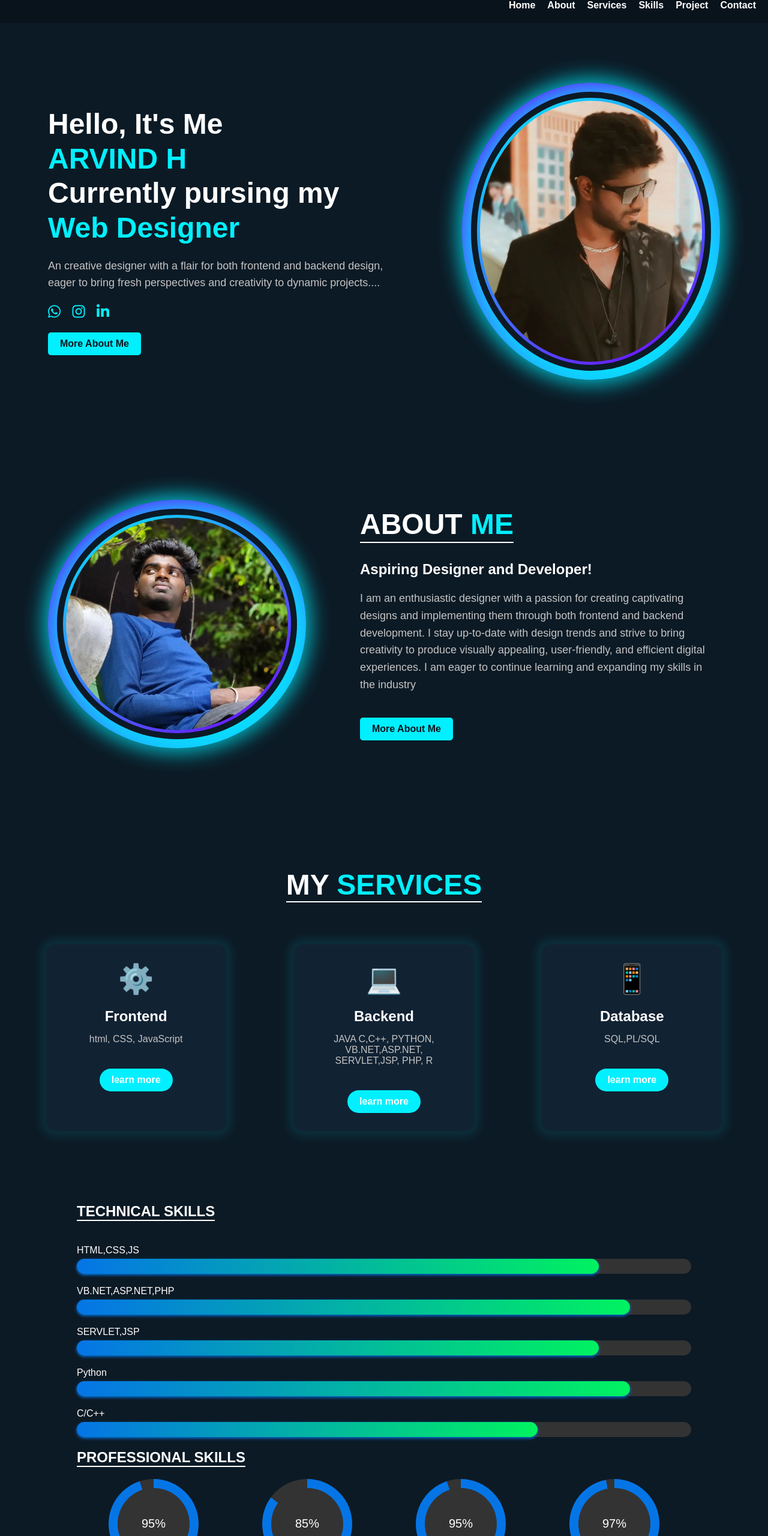
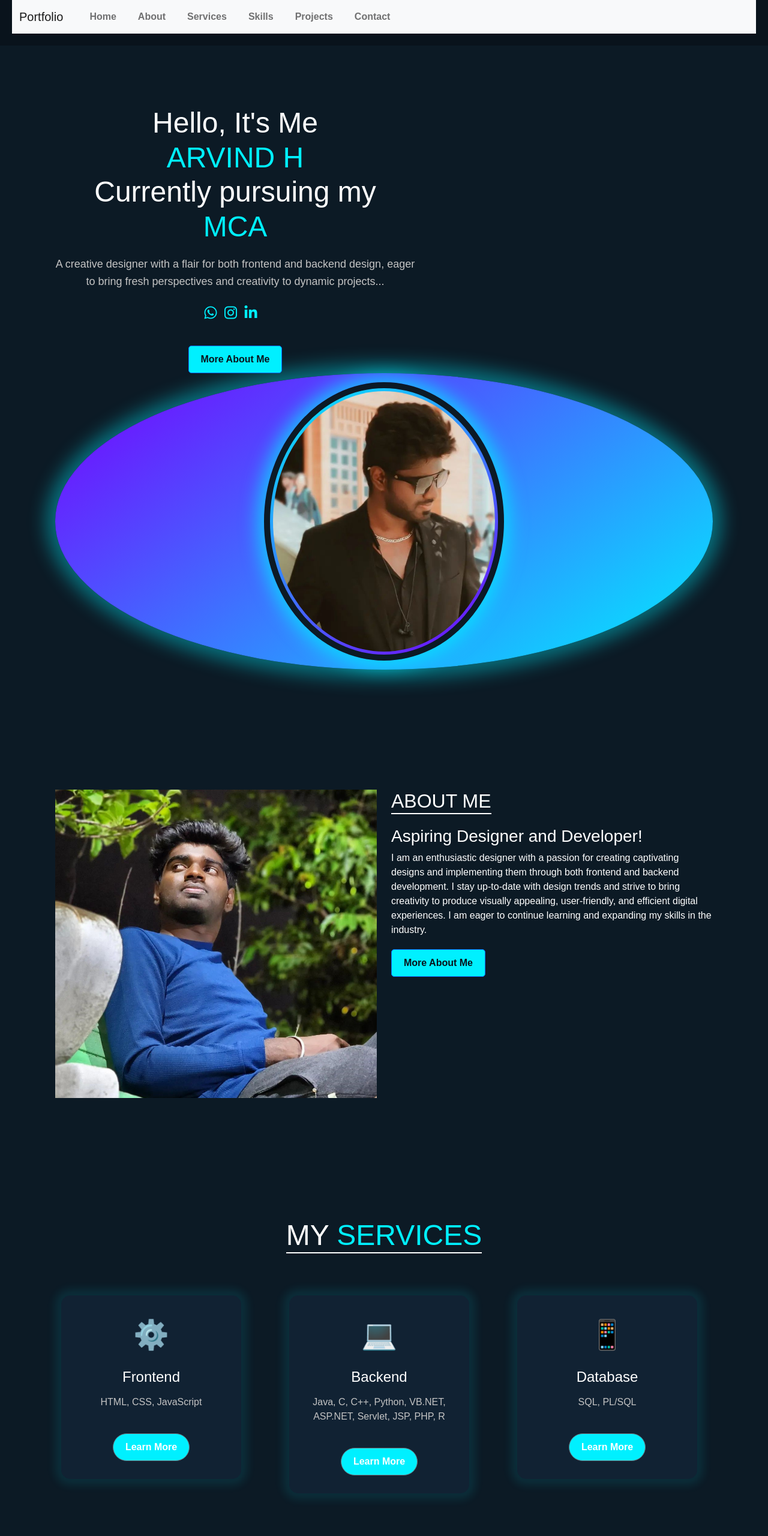
Before and after one commit to arvindh2612/portfolio, a plain HTML site: page Neon Portfolio/index.html in a window 1280 px wide. Shown: the part 20-2580 px from the top of the page at 60% size. Drawn offline with nearby package versions, Linux system fonts and the light colour scheme.

Commit message:
Update index.html

```diff
--- a/Neon Portfolio/index.html
+++ b/Neon Portfolio/index.html
@@ -4,206 +4,214 @@
     <meta charset="UTF-8">
     <meta name="viewport" content="width=device-width, initial-scale=1.0">
     <title>Portfolio</title>
+    <!-- Bootstrap CSS -->
+    <link href="https://maxcdn.bootstrapcdn.com/bootstrap/5.1.3/css/bootstrap.min.css" rel="stylesheet">
     <link rel="stylesheet" href="style.css">
     <link rel="stylesheet" href="https://cdnjs.cloudflare.com/ajax/libs/font-awesome/6.0.0-beta3/css/all.min.css">
 </head>
 <body>
     <header>
-        <nav>
-            <ul>
-                <li><a href="#1">Home</a></li>
-                <li><a href="#about">About</a></li>
-                <li><a href="#services">Services</a></li>
-                <li><a href="#s">Skills</a></li>
-                <li><a href="#p">Project</a></li>
-                <li><a href="#contact">Contact</a></li>
+        <nav class="navbar navbar-expand-lg navbar-light bg-light">
+            <div class="container-fluid">
+                <a class="navbar-brand" href="#">Portfolio</a>
+                <button class="navbar-toggler" type="button" data-bs-toggle="collapse" data-bs-target="#navbarNav" aria-controls="navbarNav" aria-expanded="false" aria-label="Toggle navigation">
+                    <span class="navbar-toggler-icon"></span>
+                </button>
+                <div class="collapse navbar-collapse" id="navbarNav">
+                    <ul class="navbar-nav">
+                        <li class="nav-item"><a class="nav-link" href="#1">Home</a></li>
+                        <li class="nav-item"><a class="nav-link" href="#about">About</a></li>
+                        <li class="nav-item"><a class="nav-link" href="#services">Services</a></li>
+                        <li class="nav-item"><a class="nav-link" href="#s">Skills</a></li>
+                        <li class="nav-item"><a class="nav-link" href="#p">Projects</a></li>
+                        <li class="nav-item"><a class="nav-link" href="#contact">Contact</a></li>
                     </ul>
+                </div>
+            </div>
         </nav>
     </header>
 
-    <section class="intro" id=1>
+    <section class="intro text-center" id="1">
+        <div class="container">
             <div class="intro-text">
-            <h1>Hello, It's Me<br><span>ARVIND H</span><br>Currently pursing my<br><span class="typing-animation">MCA</span></h1>
-            <p>An creative designer with a flair for both frontend and backend design, eager to bring fresh perspectives and creativity to dynamic projects....</p>
-            <div class="social-links">
-                <a href="https://wa.me/919740641613"><i class="fab fa-whatsapp"></i></a>
-                <a href="https://www.instagram.com/p/CrRPmEQSIMWn3LwCwvvOv8_9trPXLYjxZOBSSM0/?igsh=NTc4MTIwNjQ2YQ=="><i class="fab fa-instagram"></i></a>
+                <h1>Hello, It's Me<br><span>ARVIND H</span><br>Currently pursuing my<br><span class="typing-animation">MCA</span></h1>
+                <p>A creative designer with a flair for both frontend and backend design, eager to bring fresh perspectives and creativity to dynamic projects...</p>
+                <div class="social-links mb-3">
+                    <a href="https://wa.me/919740641613" class="me-2"><i class="fab fa-whatsapp"></i></a>
+                    <a href="https://www.instagram.com/p/CrRPmEQSIMWn3LwCwvvOv8_9trPXLYjxZOBSSM0/?igsh=NTc4MTIwNjQ2YQ==" class="me-2"><i class="fab fa-instagram"></i></a>
                     <a href="https://www.linkedin.com/in/arvind-h-413308211"><i class="fab fa-linkedin-in"></i></a>
                 </div>
-            <a href="#" class="btn" id="actionButton">More About Me</a>
+                <a href="#" class="btn btn-primary" id="actionButton">More About Me</a>
             </div>
             <div class="intro-image">
-            <img src="https://github.com/arvindh2612/portfolio/blob/main/Neon%20Portfolio/1.jpg?raw=true" alt="Arvind">
+                <img src="https://github.com/arvindh2612/portfolio/blob/main/Neon%20Portfolio/1.jpg?raw=true" alt="Arvind" class="img-fluid">
+            </div>
         </div>
     </section>
 
     <section class="about" id="about">
-        <div class="about-image">
-            <img src="https://github.com/arvindh2612/portfolio/blob/main/Neon%20Portfolio/01.jpg?raw=true" alt="Arvind">
+        <div class="container">
+            <div class="row">
+                <div class="col-md-6">
+                    <img src="https://github.com/arvindh2612/portfolio/blob/main/Neon%20Portfolio/01.jpg?raw=true" alt="Arvind" class="img-fluid">
                 </div>
-        <div class="about-text">
+                <div class="col-md-6">
                     <h2>About <span>Me</span></h2>
                     <h3>Aspiring Designer and Developer!</h3>
                     <p>
-               I am an enthusiastic designer with a passion for creating captivating designs and implementing them through both frontend and backend development. I stay up-to-date with design trends and strive to bring creativity to produce visually appealing, user-friendly, and efficient digital experiences. I am eager to continue learning and expanding my skills in the industry
+                       I am an enthusiastic designer with a passion for creating captivating designs and implementing them through both frontend and backend development. I stay up-to-date with design trends and strive to bring creativity to produce visually appealing, user-friendly, and efficient digital experiences. I am eager to continue learning and expanding my skills in the industry.
                     </p>
-            <a href="#" class="btn" id="actionButton">More About Me</a>
+                    <a href="#" class="btn btn-primary" id="actionButton">More About Me</a>
+                </div>
+            </div>
         </div>
     </section>
 
     <section class="services" id="services">
+        <div class="container">
             <h2>My <span>Services</span></h2>
-        <div class="services-container">
+            <div class="row">
+                <div class="col-md-4 text-center">
                     <div class="service-box">
                         <div class="service-icon">⚙️</div>
                         <h3>Frontend</h3>
-                <p>html,
-		   CSS,
-		   JavaScript </p>
-                <a href="#" class="btn" id="actionButton1">learn more</a>
+                        <p>HTML, CSS, JavaScript</p>
+                        <a href="#" class="btn btn-secondary">Learn More</a>
                     </div>
+                </div>
+                <div class="col-md-4 text-center">
                     <div class="service-box">
                         <div class="service-icon">💻</div>
                         <h3>Backend</h3>
-                <p>JAVA
-		   C,C++,
-		   PYTHON,
-		   VB.NET,ASP.NET,
-		   SERVLET,JSP,
-		   PHP,
-		   R</p>
-                <a href="#" class="btn" id="actionButton"1>learn more</a>
+                        <p>Java, C, C++, Python, VB.NET, ASP.NET, Servlet, JSP, PHP, R</p>
+                        <a href="#" class="btn btn-secondary">Learn More</a>
                     </div>
+                </div>
+                <div class="col-md-4 text-center">
                     <div class="service-box">
                         <div class="service-icon">📱</div>
                         <h3>Database</h3>
-                <p>SQL,PL/SQL</p>
-                <a href="#" class="btn" id="actionButton1">learn more</a>
+                        <p>SQL, PL/SQL</p>
+                        <a href="#" class="btn btn-secondary">Learn More</a>
+                    </div>
+                </div>
             </div>
         </div>
     </section>
 
     <div class="skills-section" id="s">
+        <div class="container">
             <h2>Technical Skills</h2>
             <div class="skill-bar">
-            <p>HTML,CSS,JS</p>
+                <p>HTML, CSS, JS</p>
                 <div class="progress">
-                <div class="progress-done" data-done="85"></div>
+                    <div class="progress-bar" style="width: 85%;" aria-valuenow="85" aria-valuemin="0" aria-valuemax="100">85%</div>
                 </div>
             </div>
 
             <div class="skill-bar">
-            <p>VB.NET,ASP.NET,PHP</p>
+                <p>VB.NET, ASP.NET, PHP</p>
                 <div class="progress">
-                <div class="progress-done" data-done="90"></div>
+                    <div class="progress-bar" style="width: 90%;" aria-valuenow="90" aria-valuemin="0" aria-valuemax="100">90%</div>
                 </div>
             </div>
 
             <div class="skill-bar">
-            <p>SERVLET,JSP</p>
+                <p>Servlet, JSP</p>
                 <div class="progress">
-                <div class="progress-done" data-done="85"></div>
+                    <div class="progress-bar" style="width: 85%;" aria-valuenow="85" aria-valuemin="0" aria-valuemax="100">85%</div>
                 </div>
             </div>
 
             <div class="skill-bar">
                 <p>Python</p>
                 <div class="progress">
-                <div class="progress-done" data-done="90"></div>
+                    <div class="progress-bar" style="width: 90%;" aria-valuenow="90" aria-valuemin="0" aria-valuemax="100">90%</div>
                 </div>
             </div>
 
             <div class="skill-bar">
                 <p>C/C++</p>
                 <div class="progress">
-                <div class="progress-done" data-done="75"></div>
+                    <div class="progress-bar" style="width: 75%;" aria-valuenow="75" aria-valuemin="0" aria-valuemax="100">75%</div>
                 </div>
             </div>
 
             <h2>Professional Skills</h2>
-        <div class="circular-skills">
+            <div class="circular-skills row">
+                <div class="col-md-3 text-center">
                     <div class="circle" data-percent="95">
                         <div class="inner-circle">95%</div>
                         <p>Creativity</p>
                     </div>
-
+                </div>
+                <div class="col-md-3 text-center">
                     <div class="circle" data-percent="85">
                         <div class="inner-circle">85%</div>
                         <p>Communication</p>
                     </div>
-
+                </div>
+                <div class="col-md-3 text-center">
                     <div class="circle" data-percent="95">
                         <div class="inner-circle">95%</div>
                         <p>Problem Solving</p>
                     </div>
-
+                </div>
+                <div class="col-md-3 text-center">
                     <div class="circle" data-percent="97">
                         <div class="inner-circle">97%</div>
                         <p>Teamwork</p>
                     </div>
                 </div>
             </div>
+        </div>
+    </div>
 
     <div class="projects-section" id="p">
-    <h2>PROJECT <span>DEVELOPED</span></h2>
-    <div class="projects-container">
+        <div class="container">
+            <h2>PROJECTS <span>DEVELOPED</span></h2>
+            <div class="row">
+                <div class="col-md-4">
                     <div class="project-card">
-            <img src="https://github.com/arvindh2612/portfolio/blob/main/Neon%20Portfolio/11.png?raw=true" alt="Project 1">
+                        <img src="https://github.com/arvindh2612/portfolio/blob/main/Neon%20Portfolio/1.jpg?raw=true" alt="Project 1" class="img-fluid">
+                        <h3>Project 1</h3>
+                        <p>A description of project 1...</p>
                     </div>
+                </div>
+                <div class="col-md-4">
                     <div class="project-card">
-            <img src="https://github.com/arvindh2612/portfolio/blob/main/Neon%20Portfolio/22.png?raw=true" alt="Project 2">
+                        <img src="https://github.com/arvindh2612/portfolio/blob/main/Neon%20Portfolio/2.jpg?raw=true" alt="Project 2" class="img-fluid">
+                        <h3>Project 2</h3>
+                        <p>A description of project 2...</p>
                     </div>
+                </div>
+                <div class="col-md-4">
                     <div class="project-card">
-            <img src="https://github.com/arvindh2612/portfolio/blob/main/Neon%20Portfolio/33.png?raw=true" alt="Project 3">
+                        <img src="https://github.com/arvindh2612/portfolio/blob/main/Neon%20Portfolio/3.jpg?raw=true" alt="Project 3" class="img-fluid">
+                        <h3>Project 3</h3>
+                        <p>A description of project 3...</p>
                     </div>
-        <div class="project-card">
-            <img src="https://github.com/arvindh2612/portfolio/blob/main/Neon%20Portfolio/44.png?raw=true" alt="Project 4">
                 </div>
-        <div class="project-card">
-            <img src="https://github.com/arvindh2612/portfolio/blob/main/Neon%20Portfolio/55.png?raw=true" alt="Project 5">
-        </div>
-        <div class="project-card">
-            <img src="https://github.com/arvindh2612/portfolio/blob/main/Neon%20Portfolio/66.png?raw=true" alt="Project 6">
             </div>
         </div>
     </div>
 
-
-    <section class="contact" id="contact">
-        <div class="contact-content">
-            <div class="contact-info">
+    <footer class="footer" id="contact">
+        <div class="container text-center">
             <h2>Contact <span>Me</span></h2>
-                <p>Let's Work Together</p>
-                <p>I'm excited to bring your ideas to life through innovative design and development solutions. Together, we can create something extraordinary. Let's turn your vision into reality!</p>
-                <p><strong>Email:</strong> arvind261202@gmail.com</p>
-                <p><strong>Phone:</strong> 9740641613</p>
-                <div class="social-links">
-		    <a href="https://wa.me/919740641613"><i class="fab fa-whatsapp"></i></a>
-                    <a href="https://www.instagram.com/p/CrRPmEQSIMWn3LwCwvvOv8_9trPXLYjxZOBSSM0/?igsh=NTc4MTIwNjQ2YQ=="><i class="fab fa-instagram"></i></a>
+            <p>If you would like to get in touch, please feel free to reach out!</p>
+            <div class="social-links mb-3">
+                <a href="https://wa.me/919740641613" class="me-2"><i class="fab fa-whatsapp"></i></a>
+                <a href="https://www.instagram.com/p/CrRPmEQSIMWn3LwCwvvOv8_9trPXLYjxZOBSSM0/?igsh=NTc4MTIwNjQ2YQ==" class="me-2"><i class="fab fa-instagram"></i></a>
                 <a href="https://www.linkedin.com/in/arvind-h-413308211"><i class="fab fa-linkedin-in"></i></a>
             </div>
+            <p>&copy; 2024 ARVIND H. All rights reserved.</p>
         </div>
+    </footer>
 
-        </div>
-    </section>
-
-    <script>
-        // JS for button interaction
-        const button = document.getElementById('actionButton');
-        button.addEventListener('click', () => {
-            alert('Please scroll through my portfolio to find more details about my work and experience!');
-        });
-    </script>
- <script>
-        // JS for button interaction
-        const button = document.getElementById('actionButton1');
-        button.addEventListener('click', () => {
-            alert('More information will be available soon!');
-        });
-    </script>
-
-
-
-    <script src="script.js"></script>
+    <!-- Bootstrap JS -->
+    <script src="https://code.jquery.com/jquery-3.6.0.min.js"></script>
+    <script src="https://cdn.jsdelivr.net/npm/@popperjs/core@2.10.2/dist/umd/popper.min.js"></script>
+    <script src="https://maxcdn.bootstrapcdn.com/bootstrap/5.1.3/js/bootstrap.min.js"></script>
 </body>
 </html>
```
Lines whose indentation alone changed are shown as unchanged.
